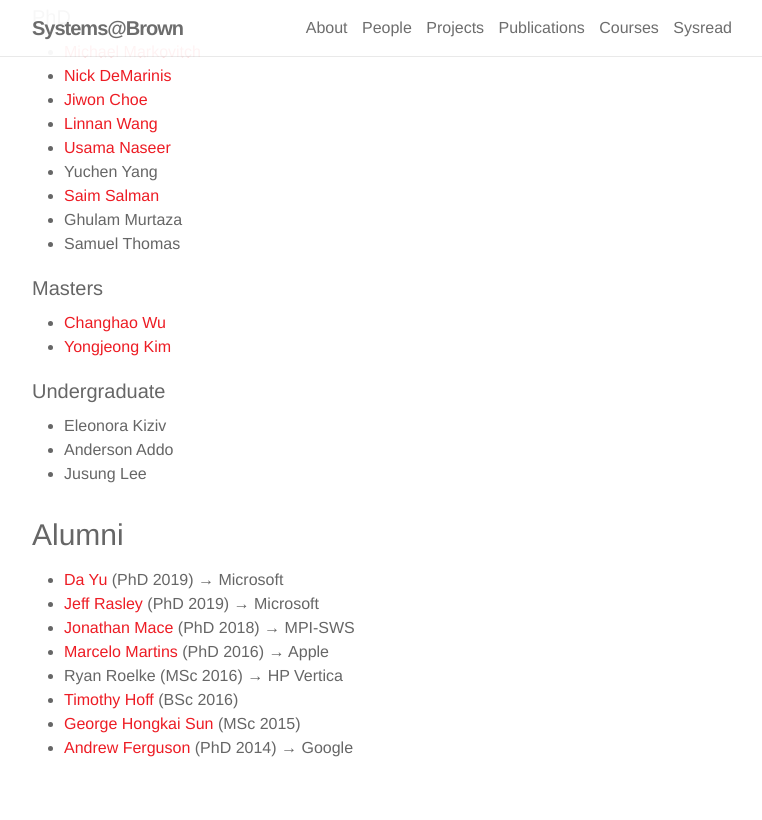
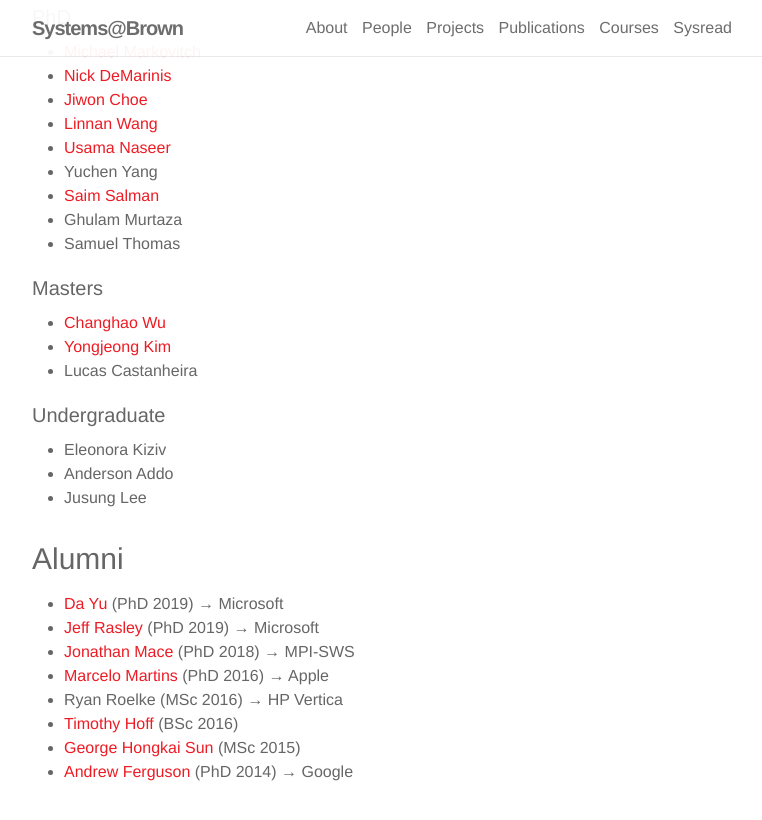
Before and after one commit to brownsys/systems-web, a Jekyll site: the page built from _pages/people.md, in a window 1280 px wide and 900 px high, scrolled down 547 px. Shown: the top 820 px of the window, without its empty margins (258-1020 px from the left). Built offline with Jekyll 4.4.1, drawn with Linux system fonts in a browser that asks for light colours; nearby versions of some CDN libraries.

Commit message:
adding people

```diff
--- a/_data/people.yml
+++ b/_data/people.yml
@@ -68,6 +68,9 @@ people:
     name: "Yongjeong Kim"
     site: "https://cseyj.github.io/"
     type: masters
+  - key: lucas
+    name: "Lucas Castanheira"
+    type: masters
   - key: ekiziv
     name: "Eleonora Kiziv"
     type: ugrad
```
